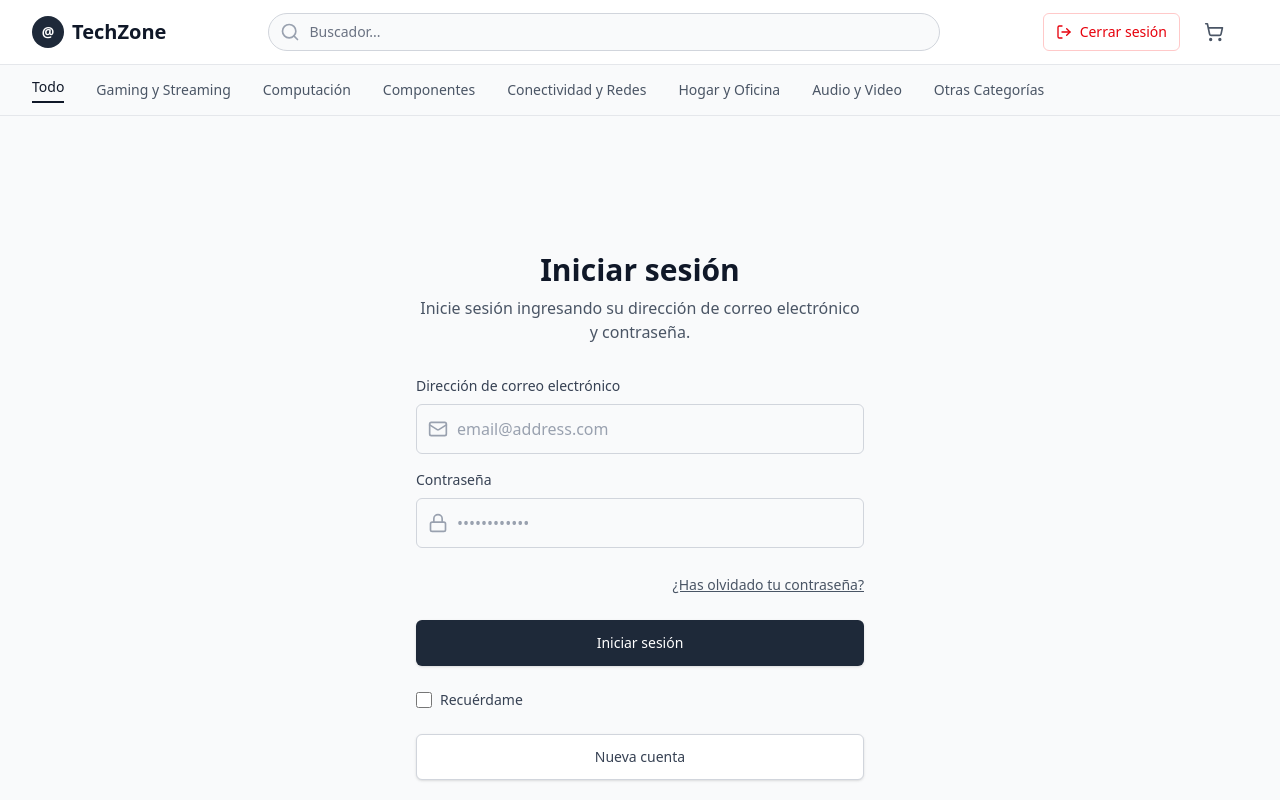
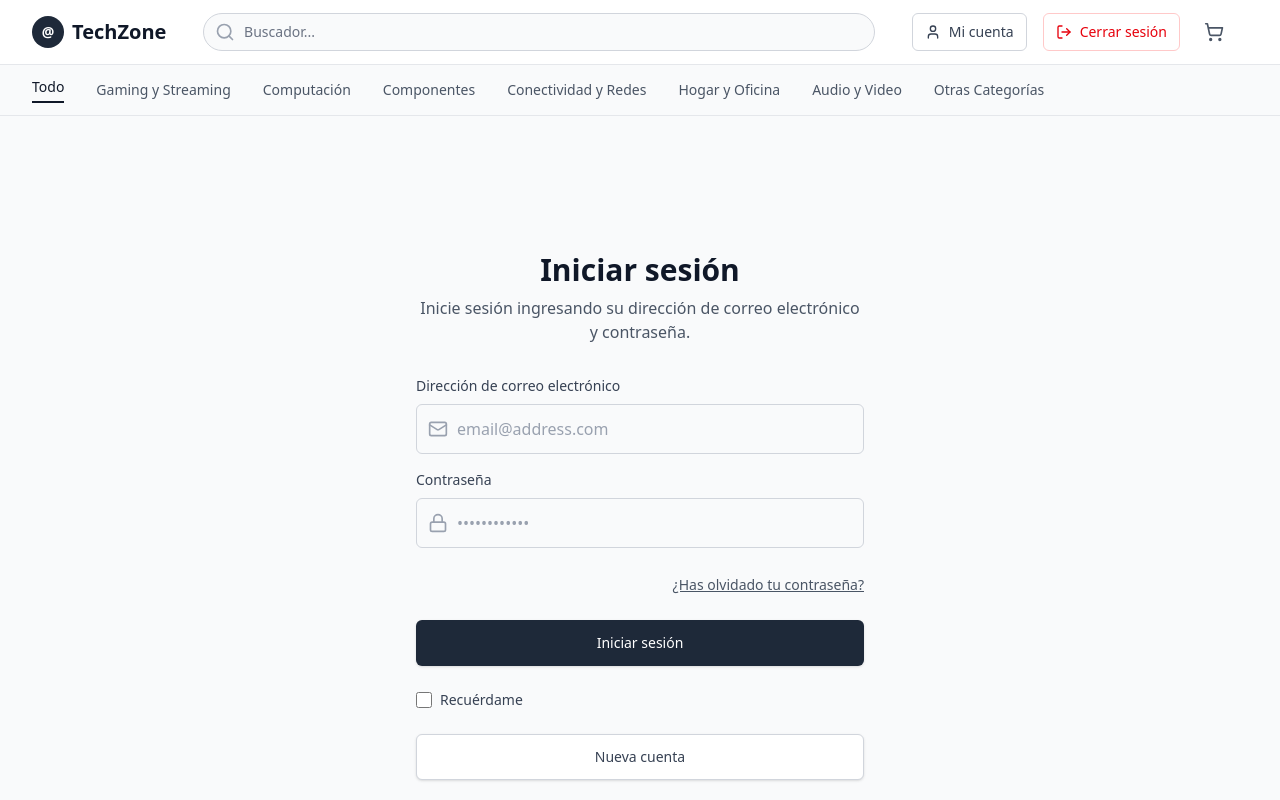
Before and after one commit to Dario-Gago/TechZone, a React (Vite) app: page /login in a window 1280 px wide. Shown: the top 800 px of the page. Built offline with nearby package versions, Linux system fonts and the light colour scheme; sample sign-in values are in the browser's storage.

Commit message:
feat: agregar ruta privada y componente de Dashboard, actualizar Navbar con enlaces de cuenta

```diff
--- a/src/App.jsx
+++ b/src/App.jsx
@@ -8,7 +8,8 @@ import Home from './pages/Home'
 import Login from './pages/Login'
 import Register from './pages/Register'
 import Cart from './pages/Cart'
-
+import Dashboard from './pages/Dashboard'
+import PrivateRoute from './components/PrivateRoute'
 //Importo el contexto
 import { AuthProvider } from './contexts/AuthContext'
 const App = () => {
@@ -24,6 +25,14 @@ const App = () => {
               <Route path="/login" element={<Login />} />
               <Route path="/register" element={<Register />} />
               <Route path="/cart" element={<Cart />} />
+              <Route
+                path="/dashboard"
+                element={
+                  <PrivateRoute>
+                    <Dashboard />
+                  </PrivateRoute>
+                }
+              />
             </Routes>
           </main>
           <Footer />
--- a/src/components/Navbar.jsx
+++ b/src/components/Navbar.jsx
@@ -10,6 +10,7 @@ import {
   LogOut
 } from 'lucide-react'
 import { useAuth } from '../contexts/AuthContext'
+
 const Navbar = () => {
   const [isMenuOpen, setIsMenuOpen] = useState(false)
   const [isSearchOpen, setIsSearchOpen] = useState(false)
@@ -89,14 +90,25 @@ const Navbar = () => {
                 </Link>
               </div>
             )}
+
+            {/* Enlaces cuando está autenticado - Escritorio */}
             {isAuthenticated && (
+              <div className="hidden sm:flex items-center space-x-4">
+                <Link
+                  to="/dashboard"
+                  className="flex items-center space-x-2 px-3 py-2 text-sm font-medium text-gray-700 hover:text-gray-900 hover:bg-gray-100 rounded-md border border-gray-300 hover:border-gray-400 transition-all duration-200 focus:outline-none focus:ring-2 focus:ring-gray-500"
+                >
+                  <User className="h-4 w-4" />
+                  <span>Mi cuenta</span>
+                </Link>
                 <button
                   onClick={logout}
-                className="hidden sm:flex items-center space-x-2 px-3 py-2 text-sm font-medium text-red-600 hover:text-red-700 hover:bg-red-50 rounded-md border border-red-200 hover:border-red-300 transition-all duration-200 focus:outline-none focus:ring-2 focus:ring-red-500"
+                  className="flex items-center space-x-2 px-3 py-2 text-sm font-medium text-red-600 hover:text-red-700 hover:bg-red-50 rounded-md border border-red-200 hover:border-red-300 transition-all duration-200 focus:outline-none focus:ring-2 focus:ring-red-500"
                 >
                   <LogOut className="h-4 w-4" />
                   <span>Cerrar sesión</span>
                 </button>
+              </div>
             )}
 
             {/* Carrito */}
@@ -185,9 +197,17 @@ const Navbar = () => {
               </div>
             )}
 
-            {/* Botón de Logout para móvil */}
+            {/* Enlaces cuando está autenticado - Móvil */}
             {isAuthenticated && (
-              <div className="py-2 border-b border-gray-200">
+              <div className="py-2 border-b border-gray-200 space-y-2">
+                <Link
+                  to="/dashboard"
+                  className="flex items-center space-x-2 w-full px-3 py-2 text-sm font-medium text-gray-700 hover:text-gray-900 hover:bg-gray-100 rounded-md border border-gray-300 hover:border-gray-400 transition-all duration-200 focus:outline-none focus:ring-2 focus:ring-gray-500"
+                  onClick={() => setIsMenuOpen(false)}
+                >
+                  <User className="h-4 w-4" />
+                  <span>Mi cuenta</span>
+                </Link>
                 <button
                   onClick={() => {
                     logout()
--- /dev/null
+++ b/src/components/PrivateRoute.jsx
@@ -0,0 +1,15 @@
+// components/PrivateRoute.jsx
+import { Navigate } from 'react-router-dom'
+import { useAuth } from '../contexts/AuthContext'
+
+const PrivateRoute = ({ children }) => {
+  const { isAuthenticated } = useAuth()
+
+  if (!isAuthenticated) {
+    return <Navigate to="/login" replace />
+  }
+
+  return children
+}
+
+export default PrivateRoute
--- /dev/null
+++ b/src/pages/Dashboard.jsx
@@ -0,0 +1,7 @@
+import React from 'react'
+
+const Dashboard = () => {
+  return <div>Dashboard</div>
+}
+
+export default Dashboard
```
Lines whose indentation alone changed are shown as unchanged.
